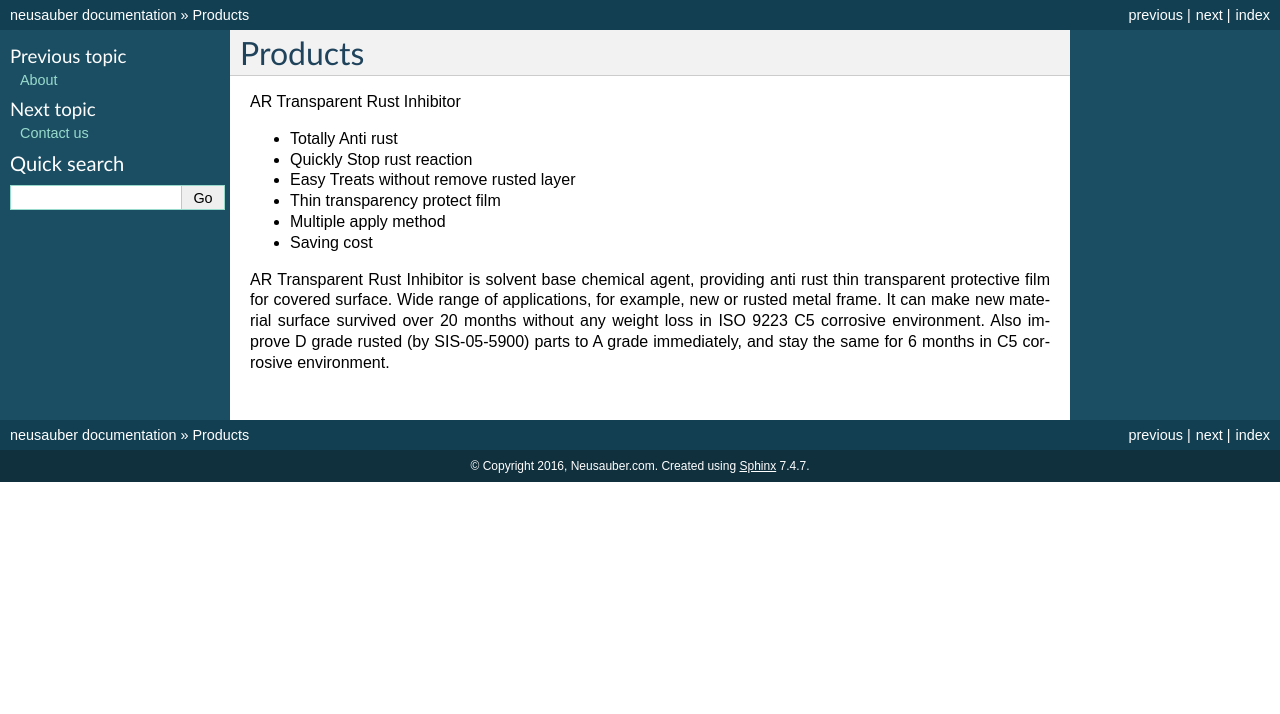
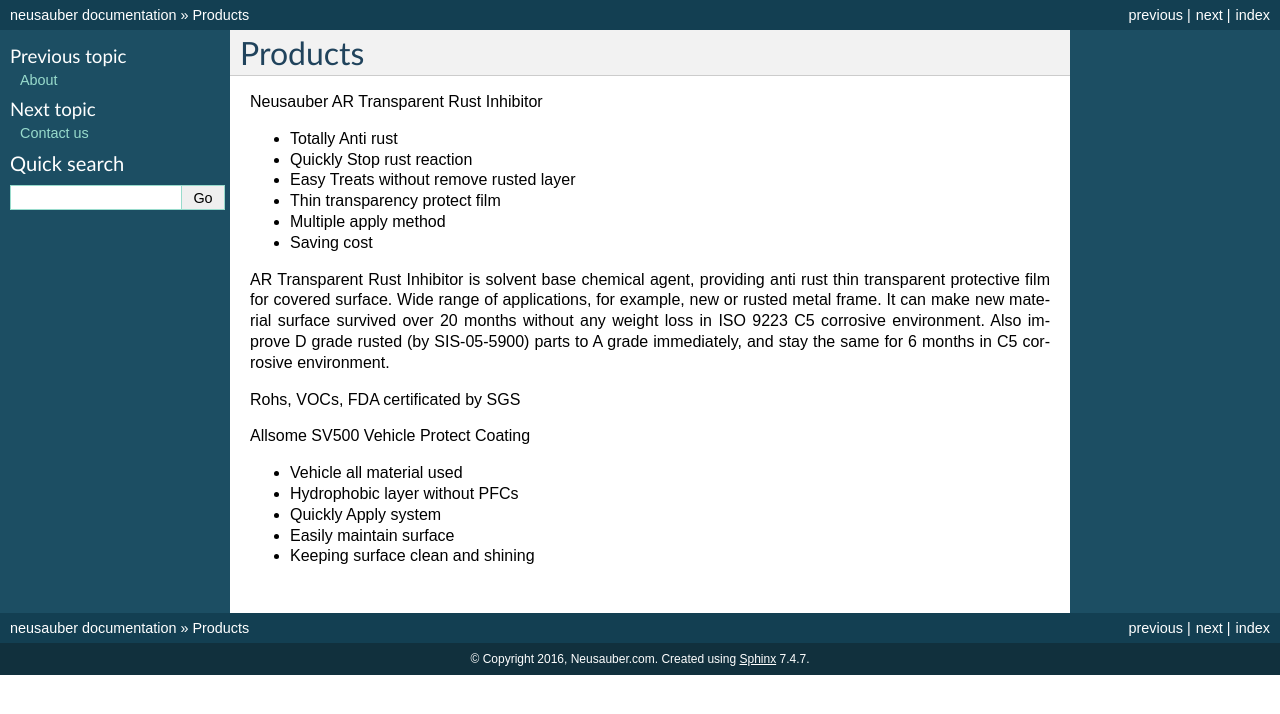
Before and after one commit to rexiap/neusauber, a Sphinx documentation site: the page built from docs/products.rst, in a window 1280 px wide. Shown: the top 714 px of the page. Built offline with Sphinx 7.4.7, drawn with Linux system fonts in a browser that asks for light colours.

Commit message:
Google Docs reST Editor@2017-3-22 16:51:46

```diff
--- a/docs/products.rst
+++ b/docs/products.rst
@@ -8,7 +8,7 @@
 
 
 
-AR Transparent Rust Inhibitor
+Neusauber AR Transparent Rust Inhibitor
 
 * Totally Anti rust
 
@@ -24,5 +24,19 @@
 
 AR Transparent Rust Inhibitor is solvent base chemical agent, providing anti rust thin transparent protective film for covered surface. Wide range of applications, for example, new or rusted metal frame. It can make new material surface survived over 20 months without any weight loss in ISO 9223 C5 corrosive environment. Also improve D grade rusted (by SIS-05-5900) parts to A grade immediately, and stay the same for 6 months in C5 corrosive environment.
 
+Rohs, VOCs, FDA certificated by SGS
+
+Allsome SV500 Vehicle Protect Coating
+
+* Vehicle all material used
+
+* Hydrophobic layer without PFCs
+
+* Quickly Apply system
+
+* Easily maintain surface
+
+* Keeping surface clean and shining
+
 
 .. bottom of content
```
